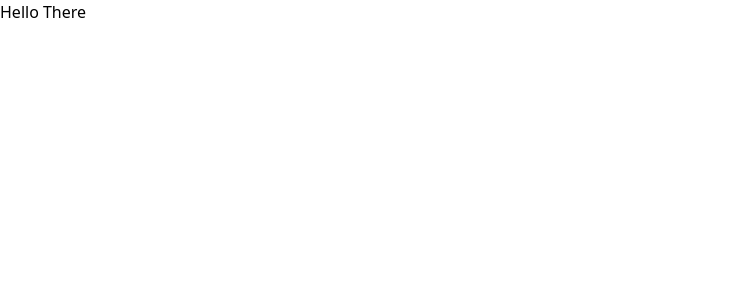
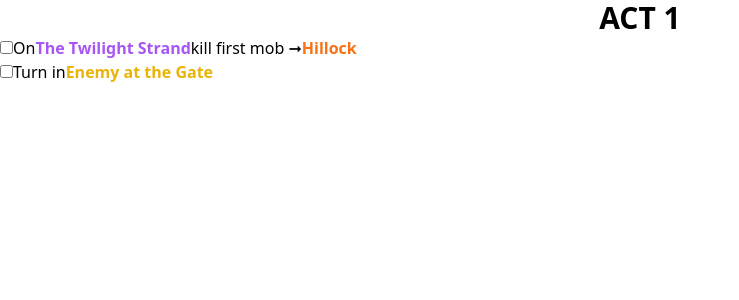
Before and after one commit to LuiHern/poe-leveling, a Next.js app: page / in a window 1280 px wide. Shown: the top 300 px of the page, without its empty margins (0-739 px from the left). Built offline with nearby package versions, Linux system fonts and the light colour scheme.

Commit message:
Added step 1 act 1 and some styling.

```diff
--- a/components/acts/Act-1.tsx
+++ b/components/acts/Act-1.tsx
@@ -1,15 +1,35 @@
-import ActInterface from "./ActInterface";
-import Step from "../Step";
-
-interface Act extends ActInterface {
-    steps: Step [];
-    bosses: string [];
-    zones: string [];
-}
-
-
 const Act1 = () => {
-
+    return (
+        <>
+            <div className={"actTitle"}>ACT 1</div>
+            <ul>
+                <li>
+                    <label className={'flex flex-row'}>
+                        <div>
+                            <input type={'checkbox'}/>
+                        </div>
+                        <div className={'flex'}>
+                            <p>On </p>
+                            <span className={'zone'}>The Twilight Strand </span>
+                            <p> kill first mob ➞ </p>
+                            <span className={'boss'}>Hillock</span>
+                        </div>
+                    </label>
+                </li>
+                <li>
+                    <label className={'flex flex-row'}>
+                        <div>
+                            <input type={'checkbox'}/>
+                        </div>
+                        <div className={'flex'}>
+                            <p>Turn in</p>
+                            <span className={'quest'}>Enemy at the Gate</span>
+                        </div>
+                    </label>
+                </li>
+            </ul>
+        </>
+    )
 }
 
 export default Act1;
--- a/pages/index.tsx
+++ b/pages/index.tsx
@@ -1,9 +1,10 @@
 import type {NextPage} from 'next'
+import Act1 from "../components/acts/Act-1";
 
 const Home: NextPage = () => {
     return (
         <>
-            <h1>Hello There</h1>
+            <Act1/>
         </>
     )
 }
--- a/styles/globals.css
+++ b/styles/globals.css
@@ -1,3 +1,19 @@
 @tailwind base;
 @tailwind components;
+.actTitle {
+    @apply text-center text-3xl font-bold
+}
+
+.quest {
+    @apply font-bold text-yellow-500
+}
+
+.boss {
+    @apply font-bold text-orange-500
+}
+
+.zone {
+    @apply font-bold text-purple-500 block
+}
+
 @tailwind utilities;
```
Also changed, not shown: styles/Home.module.css (added).
